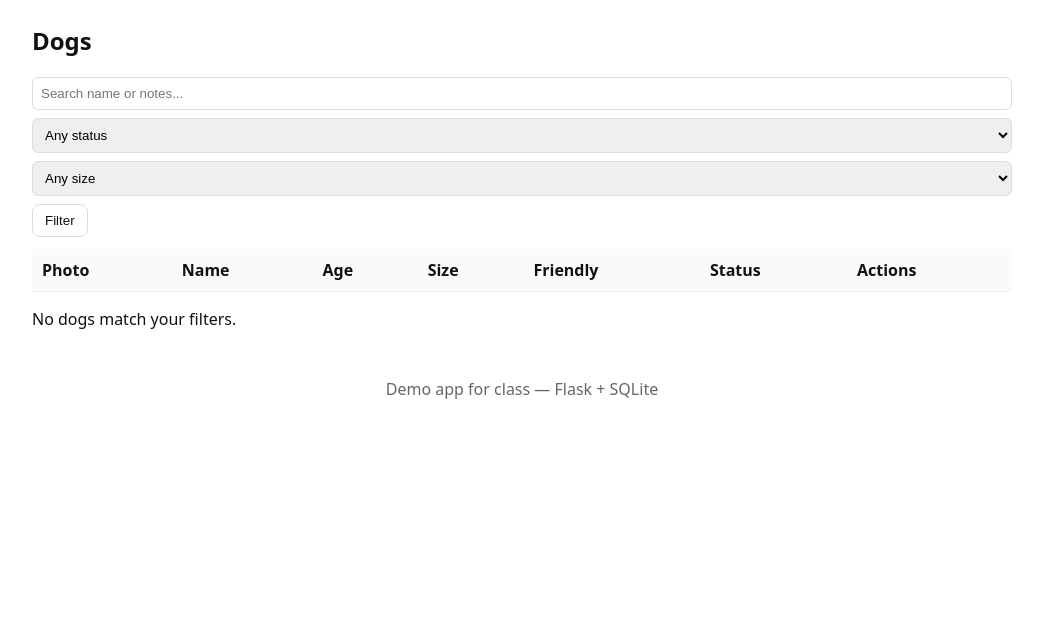
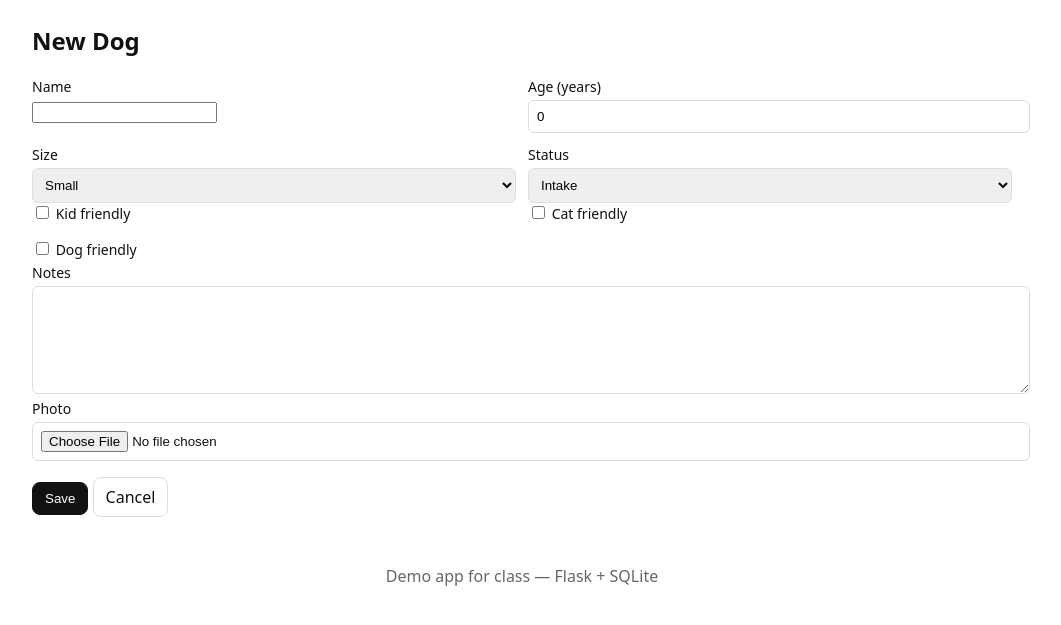
Before and after one commit to alexanmf/dog-app, a Flask app: page / in a window 1280 px wide. Shown: the part 65-690 px from the top of the page, without its empty margins (118-1179 px from the left). Run offline with Flask 3, Linux system fonts and the light colour scheme; data that the repository does not hold is empty; some libraries are stand-ins or nearby versions.

Commit message:
Update index.html

```diff
--- a/dog_profile_demo/templates/index.html
+++ b/dog_profile_demo/templates/index.html
@@ -1,102 +1,91 @@
 {% extends "base.html" %}
 {% block content %}
 
-<h2>Dogs</h2>
+<h2>{{ 'Edit Dog' if dog else 'New Dog' }}</h2>
 
-<form method="get" class="filters">
-  <input
-    type="text"
-    name="q"
-    placeholder="Search name or notes..."
-    value="{{ request.args.get('q','') }}"
-  >
+<form method="post" enctype="multipart/form-data">
 
-  <select name="status">
-    <option value="">Any status</option>
-    {% for s in ["Intake","Fostered","Hold","Adopted","Transferred"] %}
-      <option value="{{ s }}" {% if request.args.get('status') == s %}selected{% endif %}>
-        {{ s }}
-      </option>
-    {% endfor %}
-  </select>
+  <div class="row">
+    <div>
+      <label for="name">Name</label>
+      <input id="name" name="name" required value="{{ dog.name if dog else '' }}">
+    </div>
 
-  <select name="size">
-    <option value="">Any size</option>
-    {% for s in ["Small","Medium","Large"] %}
-      <option value="{{ s }}" {% if request.args.get('size') == s %}selected{% endif %}>
-        {{ s }}
-      </option>
-    {% endfor %}
-  </select>
+    <div>
+      <label for="age">Age (years)</label>
+      <input id="age" type="number" min="0" name="age" value="{{ dog.age if dog else 0 }}">
+    </div>
 
-  <button class="btn" type="submit">Filter</button>
+    <div>
+      <label for="size">Size</label>
+      <select id="size" name="size">
+        {% for s in ["Small","Medium","Large"] %}
+          <option value="{{ s }}" {% if dog and dog.size==s %}selected{% endif %}>{{ s }}</option>
+        {% endfor %}
+      </select>
+    </div>
+
+    <div>
+      <label for="status">Status</label>
+      <select id="status" name="status">
+        {% for s in ["Intake","Fostered","Hold","Adopted","Transferred"] %}
+          <option value="{{ s }}" {% if dog and dog.status==s %}selected{% endif %}>{{ s }}</option>
+        {% endfor %}
+      </select>
+    </div>
+  </div>
+
+  <div class="row">
+    <div>
+      <label>
+        <input type="checkbox" name="kid_friendly" {% if dog and dog.kid_friendly %}checked{% endif %}>
+        Kid friendly
+      </label>
+    </div>
+    <div>
+      <label>
+        <input type="checkbox" name="cat_friendly" {% if dog and dog.cat_friendly %}checked{% endif %}>
+        Cat friendly
+      </label>
+    </div>
+    <div>
+      <label>
+        <input type="checkbox" name="dog_friendly" {% if dog and dog.dog_friendly %}checked{% endif %}>
+        Dog friendly
+      </label>
+    </div>
+  </div>
+
+  <div class="row full">
+    <div>
+      <label for="notes">Notes</label>
+      <textarea id="notes" name="notes" rows="6">{{ dog.notes if dog else '' }}</textarea>
+    </div>
+  </div>
+
+  <div class="row full">
+    <div>
+      <label for="image">Photo</label>
+      <input id="image" type="file" name="image" accept="image/png,image/jpeg,image/gif,image/webp">
+      {% if dog and dog.image_url %}
+        {% set raw = dog.image_url %}
+        {% if raw.startswith('http') %}
+          {% set preview_src = raw %}
+        {% else %}
+          {% set preview_src = url_for('static', filename=raw) %}
+        {% endif %}
+        <div style="margin-top: 8px;">
+          <img src="{{ preview_src }}" alt="{{ dog.name }}" style="max-height:150px; border-radius:8px;">
+        </div>
+      {% endif %}
+    </div>
+  </div>
+
+  <p>
+    <button class="btn primary" type="submit">Save</button>
+    <a class="btn" href="{{ url_for('index') }}">Cancel</a>
+  </p>
+
 </form>
 
-<table>
-  <thead>
-    <tr>
-      <th>Photo</th>
-      <th>Name</th>
-      <th>Age</th>
-      <th>Size</th>
-      <th>Friendly</th>
-      <th>Status</th>
-      <th>Actions</th>
-    </tr>
-  </thead>
-  <tbody>
-    {% for d in dogs %}
-    <tr>
-      <td>
-        {% if d['image_url'] %}
-          <!-- Cloudinary image (full URL) -->
-          <img src="{{ d['image_url'] }}"
-               alt="{{ d['name'] }}"
-               style="max-height:80px; border-radius:8px;">
-        {% else %}
-          <!-- fallback placeholder -->
-          <img src="{{ url_for('static', filename='no-image.png') }}"
-               alt="" style="max-height:80px; opacity:.6;">
-        {% endif %}
-      </td>
-
-      <td>
-        <a href="{{ url_for('detail', dog_id=d['id']) }}">{{ d['name'] }}</a>
-      </td>
-      <td>{{ d['age'] }}</td>
-      <td>{{ d['size'] }}</td>
-
-      <td>
-        {% if d['kid_friendly'] %}
-          <span class="badge">Kids</span>
-        {% endif %}
-        {% if d['cat_friendly'] %}
-          <span class="badge">Cats</span>
-        {% endif %}
-        {% if d['dog_friendly'] %}
-          <span class="badge">Dogs</span>
-        {% endif %}
-      </td>
-
-      <td>{{ d['status'] }}</td>
-
-      <td class="actions">
-        <a href="{{ url_for('detail', dog_id=d['id']) }}">View</a>
-        &nbsp;|&nbsp;
-        <a href="{{ url_for('edit', dog_id=d['id']) }}">Edit</a>
-        &nbsp;|&nbsp;
-        <a href="{{ url_for('delete', dog_id=d['id']) }}"
-           onclick="return confirm('Delete this dog?');">
-          Delete
-        </a>
-      </td>
-    </tr>
-    {% endfor %}
-  </tbody>
-</table>
-
-{% if not dogs %}
-  <p>No dogs match your filters.</p>
-{% endif %}
-
 {% endblock %}
```
